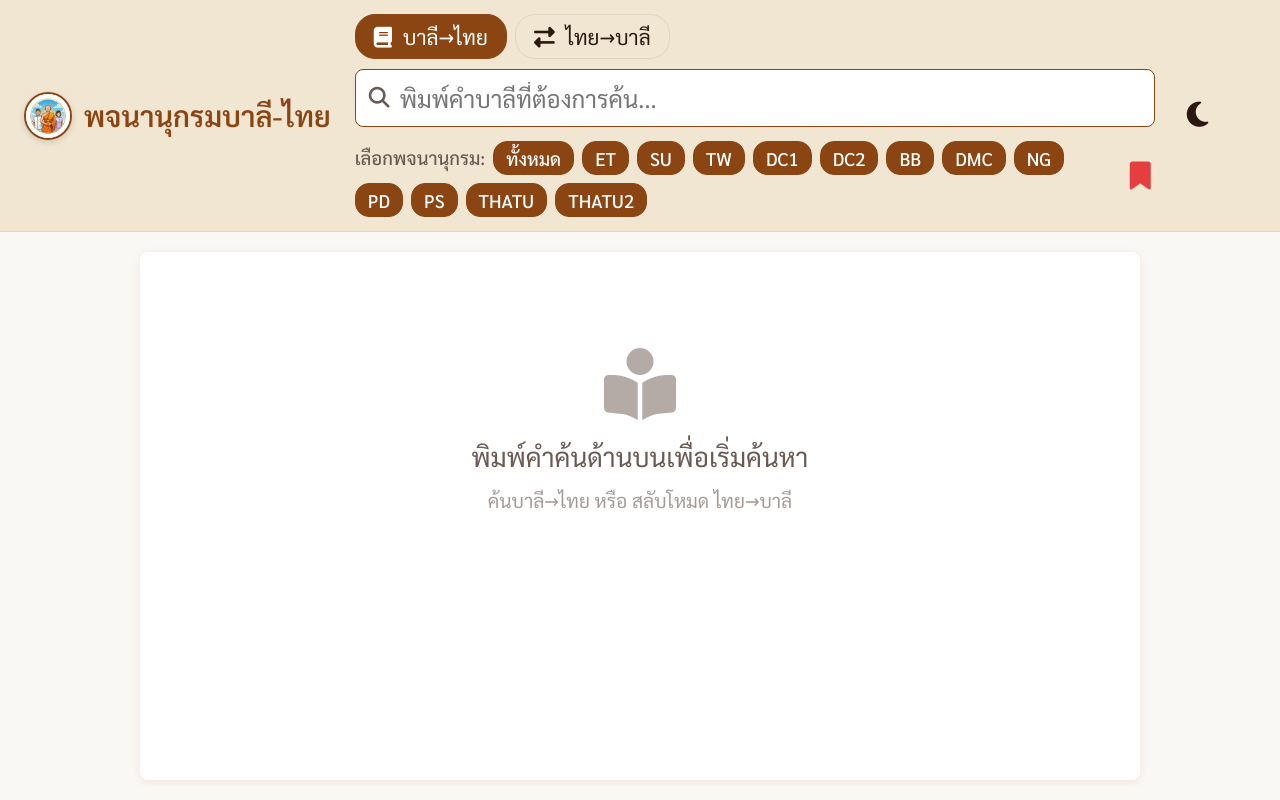
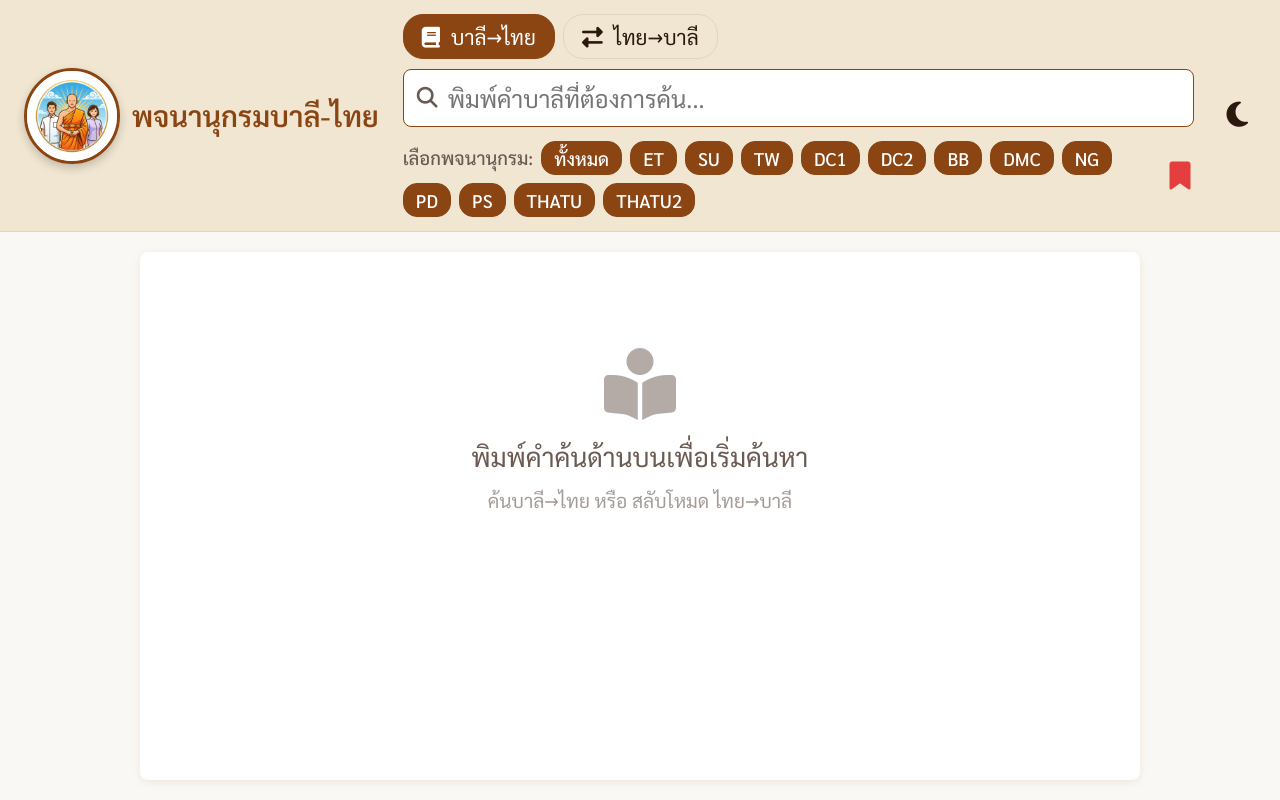
Before and after one commit to boatjiwaiworn/pali-thai-dictionary, a website with bundled scripts: page public/index.html in a window 1280 px wide. Built offline with nearby package versions, Linux system fonts and the light colour scheme.

Commit message:
Double logo display size to 96px (2x)

```diff
--- a/public/styles/main.css
+++ b/public/styles/main.css
@@ -60,12 +60,12 @@ body {
     white-space: nowrap;
 }
 .app-logo-img {
-    width: 48px;
-    height: 48px;
+    width: 96px;
+    height: 96px;
     border-radius: 50%;
     object-fit: cover;
-    border: 2px solid var(--accent-color);
-    box-shadow: 0 2px 6px rgba(0, 0, 0, 0.15);
+    border: 3px solid var(--accent-color);
+    box-shadow: 0 4px 10px rgba(0, 0, 0, 0.2);
 }
 .logo h1 { font-size: 1.8rem; font-weight: 600; }
 
```
